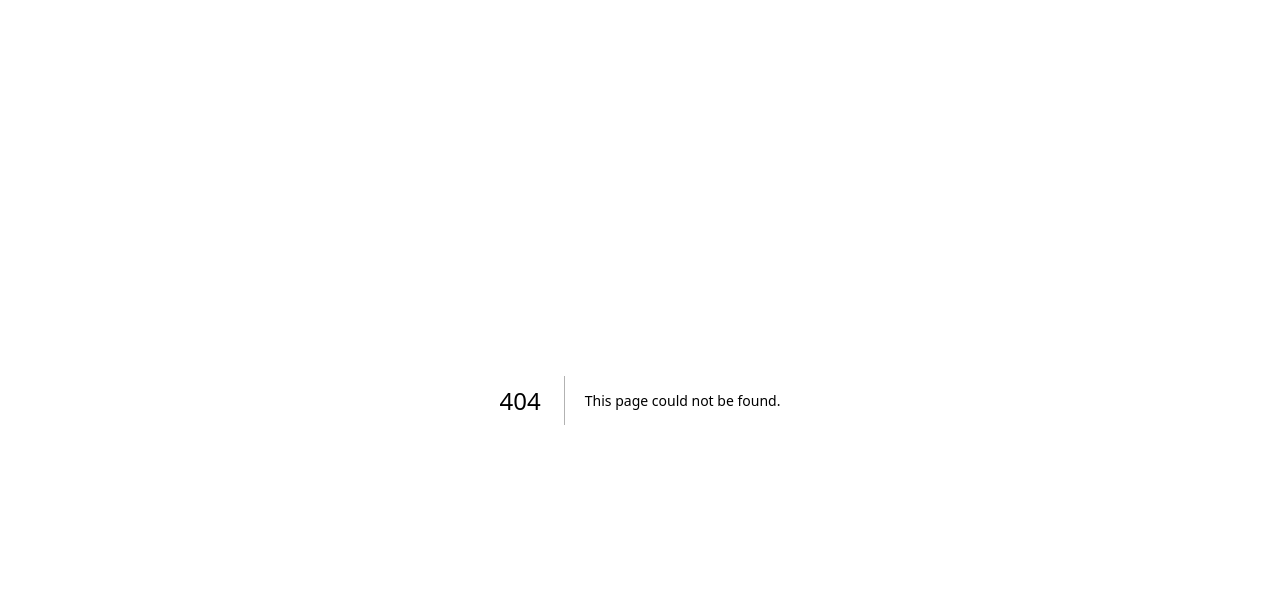
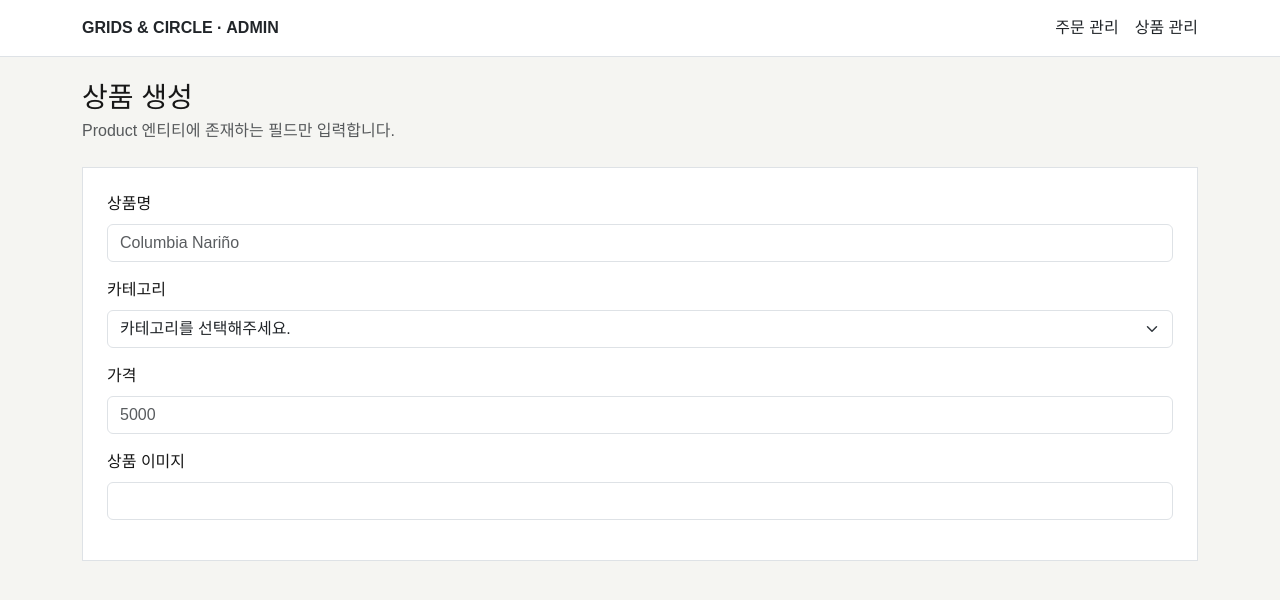
Before and after one commit to prgrms-be-devcourse/NBE12-14-1-TEAM03, a Next.js app in the folder frontend/: page /admin/products/create in a window 1280 px wide. Before the commit this address had no page. Shown: the top 600 px of the page. Built offline with nearby package versions, Linux system fonts and the light colour scheme.

Commit message:
중간저장

```diff
--- /dev/null
+++ b/frontend/src/app/admin/products/create/page.tsx
@@ -0,0 +1,72 @@
+import PageHeader from "@/components/common/PageHeader";
+
+export default function ProductCreatePage() {
+    return (
+        <>
+            <PageHeader
+                title="상품 생성"
+                description="Product 엔티티에 존재하는 필드만 입력합니다."
+            />
+
+            <section className="border bg-white p-4">
+                <div className="mb-3">
+                    <label htmlFor="name" className="form-label">
+                        상품명
+                    </label>
+
+                    <input
+                        id="name"
+                        type="text"
+                        className="form-control"
+                        placeholder="Columbia Nariño"
+                    />
+                </div>
+
+                <div className="mb-3">
+                    <label htmlFor="category" className="form-label">
+                        카테고리
+                    </label>
+
+                    <select
+                        id="category"
+                        className="form-select"
+                        defaultValue=""
+                    >
+                        <option value="" disabled>
+                            카테고리를 선택해주세요.
+                        </option>
+                        <option value="커피콩">커피콩</option>
+                        <option value="드립백">드립백</option>
+                    </select>
+                </div>
+
+                <div className="mb-3">
+                    <label htmlFor="price" className="form-label">
+                        가격
+                    </label>
+
+                    <input
+                        id="price"
+                        type="number"
+                        className="form-control"
+                        placeholder="5000"
+                        min="1"
+                    />
+                </div>
+
+                <div className="mb-3">
+                    <label htmlFor="photoUrl" className="form-label">
+                        상품 이미지
+                    </label>
+
+                    <input
+                        id="photoUrl"
+                        type="text"
+                        className="form-control"
+
+                    />
+                </div>
+            </section>
+        </>
+    );
+}
```
Also changed, not shown: frontend/src/app/admin/products/page.tsx (+90 -2 lines), frontend/src/types/product.ts (added, +7 -0 lines).
